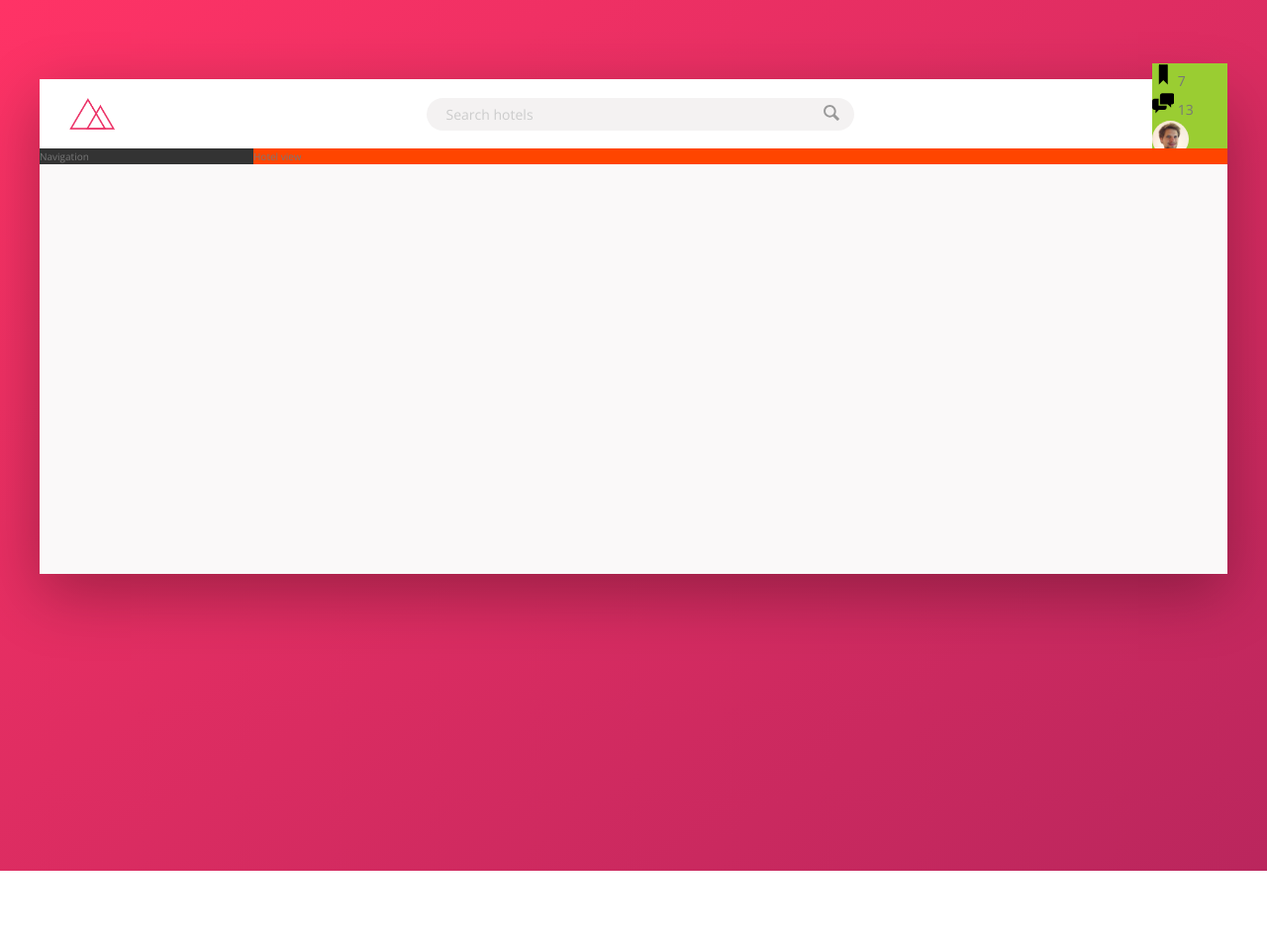
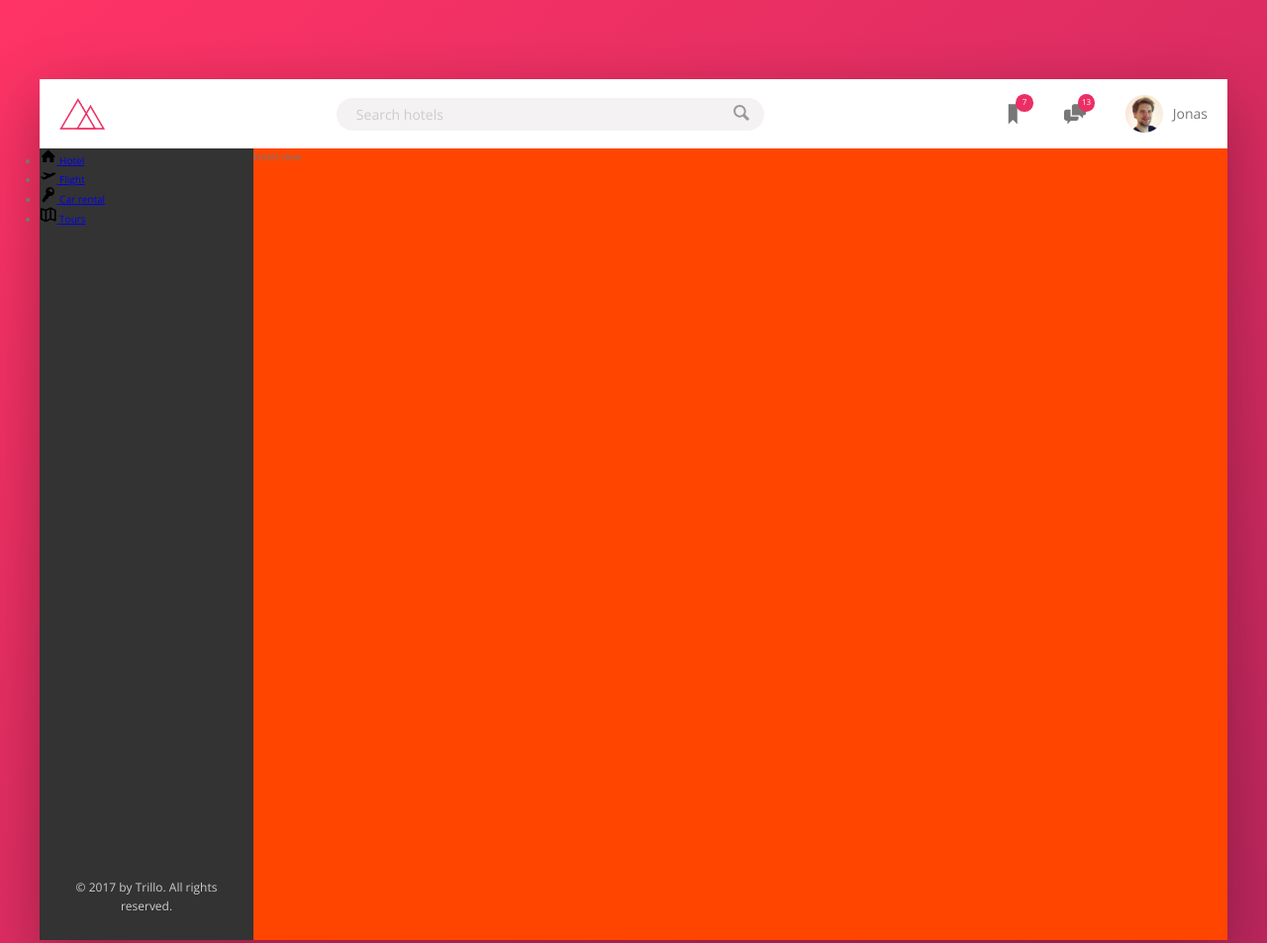
Before and after one commit to khan610/trillo, a website: page index.html in a window 1280 px wide. Shown: the top 953 px of the page at 99% size. Before the commit the page ends 880 px from the top, so only its background shows below. Drawn offline with nearby package versions, Linux system fonts and the light colour scheme.

Commit message:
Header Part 3 and Navigation Part 1

```diff
--- a/index.html
+++ b/index.html
@@ -48,8 +48,53 @@
            </header>
            <div class="content">
                <nav class="sidebar">
-                   Navigation
+                   <ul class="side-nav">
+                            <!-- List item 1 -->
+                       <li class="side_nav__item">
+                           <a href="#" class="side-nav__link">
+                               <svg class="side-nav__icon">
+                                   <use xlink:href="img/sprite.svg#icon-home"></use>
+                               </svg>
+                               <span>Hotel</span>
+                           </a>
+                        </li>
+                            <!-- List item 2 -->
+                        <li class="side_nav__item">
+                            <a href="#" class="side-nav__link">
+                                <svg class="side-nav__icon">
+                                    <use xlink:href="img/sprite.svg#icon-aircraft-take-off"></use>
+                                </svg>
+                               <span>Flight</span>
+                            </a>
+                        </li>
+                            <!-- List item 3 -->
+                        <li class="side_nav__item">
+                            <a href="#" class="side-nav__link">
+                                <svg class="side-nav__icon">
+                                    <use xlink:href="img/sprite.svg#icon-key"></use>
+                                </svg>
+                               <span>Car rental</span>
+                            </a>
+                        </li>
+                            <!-- List item 4 -->
+                        <li class="side_nav__item">
+                            <a href="#" class="side-nav__link">
+                                <svg class="side-nav__icon">
+                                    <use xlink:href="img/sprite.svg#icon-map"></use>
+                                </svg>
+                               <span>Tours</span>
+                            </a>
+                        </li>
+                    </ul>
+
+                    <div class="legal">
+                        &copy; 2017 by Trillo. All rights reserved.
+                    </div>
                </nav>
+
+
+
+
                <main class="hotel-view">
                    Hotel view
                </main>
--- a/sass/_components.scss
+++ b/sass/_components.scss
@@ -2,7 +2,7 @@
 // LOGO
 .logo {
     height: 3.25rem;
-    margin-left: 3rem;
+    margin-left: 2rem;
 }
 
 ///////////////////////////////////////
@@ -67,30 +67,84 @@
 // USER NAVIGATION
 
 .user-nav {
-    background-color: yellowgreen;
+    align-self: stretch;
+
+    display: flex;
+    align-items: center;
+
+    & > * {
+        padding: 0 2rem;
+        cursor: pointer;
+        height: 100%;
+        display: flex;
+        align-items: center;
+    }
+
+    & > *:hover {
+        background-color: var(--color-grey-light-2);
+    }
+
     &__icon-box {
-
+        position: relative;
     }
 
     &__icon {
         height: 2.25rem;
         width: 2.25rem;
+        fill: var(--color-grey-dark-2);
+
     }
 
     &__notification {
+        font-size: .8rem;
+        height: 1.75rem;
+        width: 1.75rem;
+        border-radius: 50%;
+        background-color: var(--color-primary);
+        color: #fff;
+        position: absolute;
+        top: 1.5rem;
+        right: 1.1rem;
 
-    }
-
-    &__user {
-
+        display: flex;
+        justify-content: center;
+        align-items: center;
     }
 
     &__user-photo {
         height: 3.75rem;
         border-radius: 50%;
+        margin-right: 1rem;
     }
 
-    &__user-name {
+}
+
+
+
+////////////////////////////////////////////
+// SIDE NAVIGATION
+
+.side-nav {
+    &__item {
 
     }
+
+    &__link {
+
+    }
+
+    &__icon {
+        width: 1.75rem;
+        height: 1.57rem;
+    }
 }
+
+////////////////////////////////////////////
+// LEGAL TEXT
+.legal {
+    font-size: 1.2rem;
+    color: var(--color-grey-light-4);
+    text-align: center;
+    padding: 2.5rem;
+
+}
--- a/sass/_layout.scss
+++ b/sass/_layout.scss
@@ -26,11 +26,17 @@
     background-color: var(--color-grey-dark-1);
 
     flex: 0 0 18%;
+
+    display: flex;
+    flex-direction: column;
+    justify-content: space-between;
 }
 
 .hotel-view {
     background-color: #fff;
+
     background-color: orangered;
+    height: 80rem;
 
     flex: 1;
 }
```
Also changed, not shown: css/style.css.
